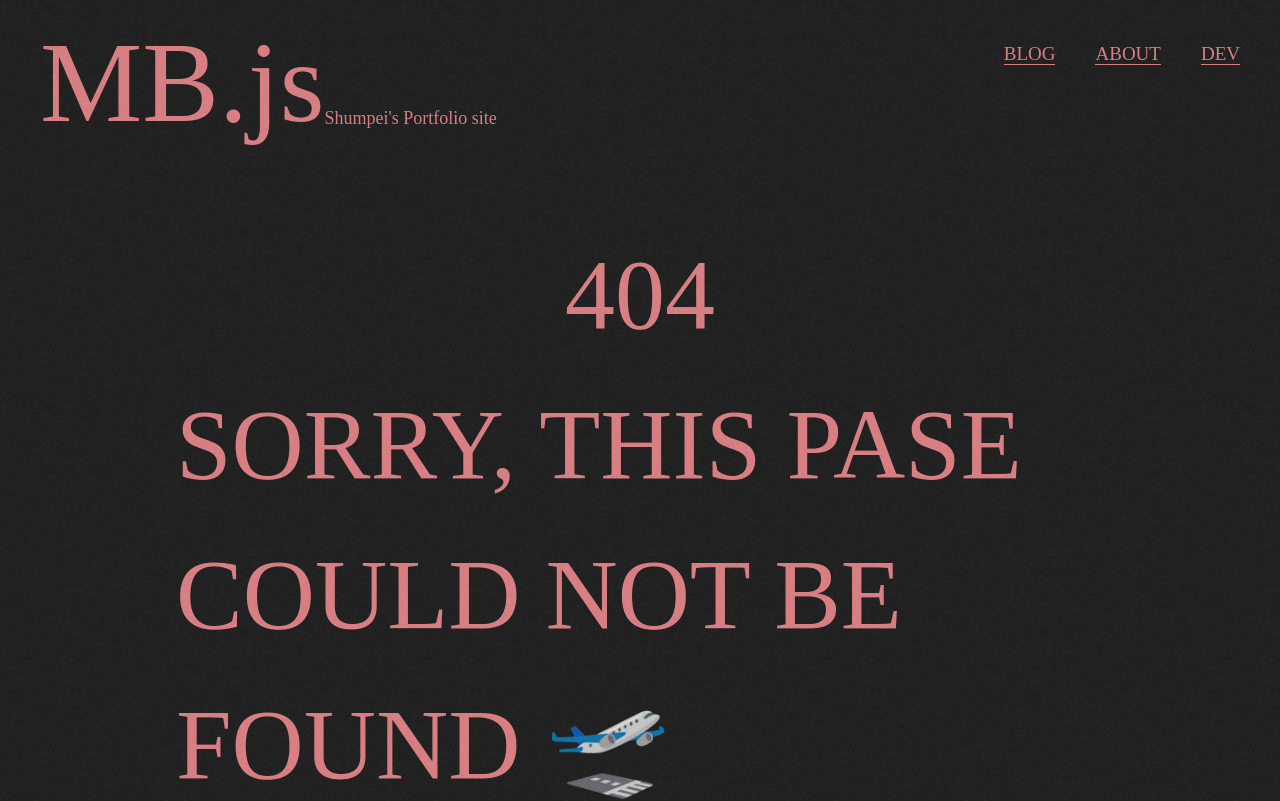
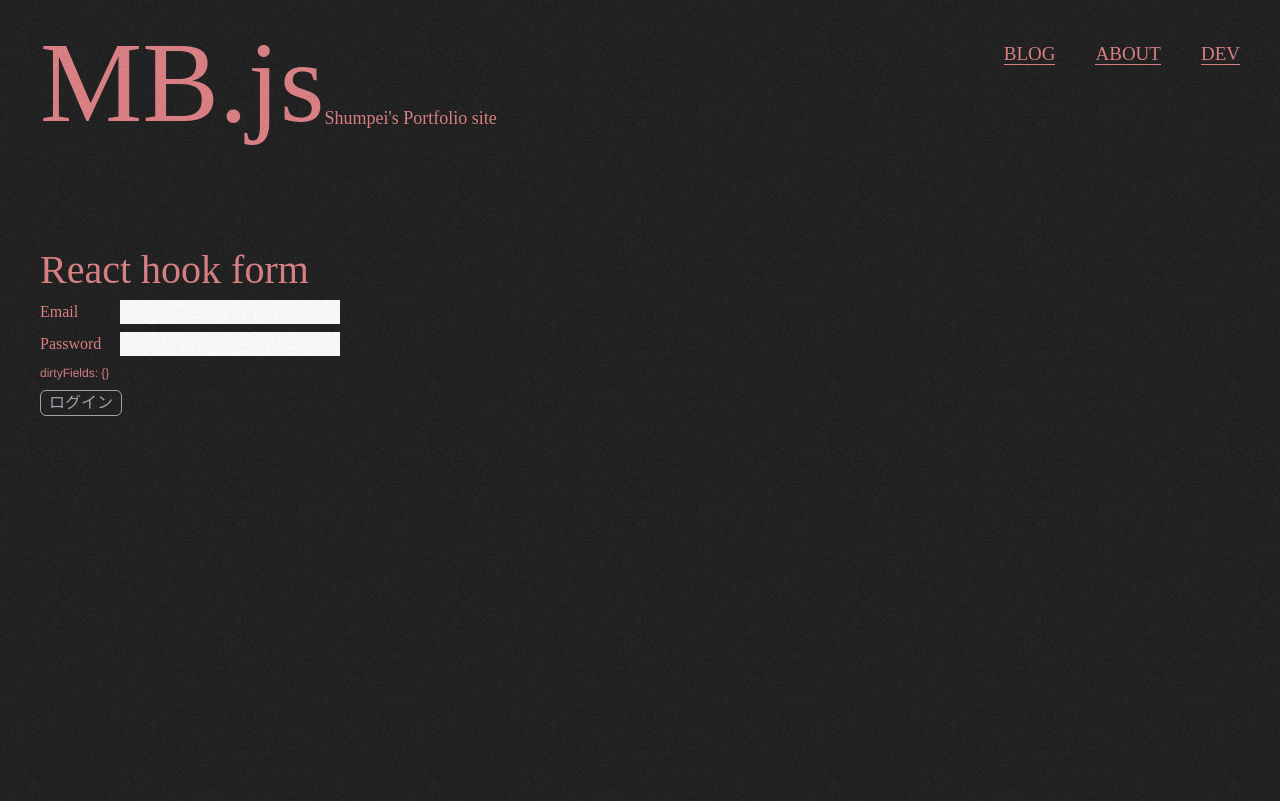
Before and after one commit to Shumpei0111/MBJS-2023, a Next.js app: page /dev/react-hook-form in a window 1280 px wide. Before the commit this address had no page. Shown: the top 801 px of the page. Built offline with nearby package versions, Linux system fonts and the light colour scheme; a web font is replaced by a local one.

Commit message:
feat: hookまわりについて学んだ

```diff
--- a/package.json
+++ b/package.json
@@ -15,6 +15,7 @@
     "@fortawesome/free-brands-svg-icons": "^6.4.2",
     "@fortawesome/free-solid-svg-icons": "^6.4.2",
     "@fortawesome/react-fontawesome": "^0.2.0",
+    "@hookform/resolvers": "^3.3.2",
     "@studio-freight/lenis": "^1.0.26",
     "@types/react": "18.2.20",
     "@types/react-dom": "18.2.7",
@@ -31,11 +32,13 @@
     "postcss": "8.4.27",
     "react": "18.2.0",
     "react-dom": "18.2.0",
+    "react-hook-form": "^7.47.0",
     "react-markdown": "^8.0.7",
     "remark-gfm": "^3.0.1",
     "tailwindcss": "3.3.3",
     "three": "^0.156.1",
-    "typescript": "5.1.6"
+    "typescript": "5.1.6",
+    "zod": "^3.22.4"
   },
   "devDependencies": {
     "@types/node": "^20.6.2",
--- /dev/null
+++ b/src/pages/dev/react-hook-form-with-zod/index.tsx
@@ -0,0 +1,79 @@
+import { SeoMeta } from '@/components/Seo';
+import { DefaultLayout } from '@/layout/default';
+import { zodResolver } from '@hookform/resolvers/zod';
+import { useForm } from 'react-hook-form';
+import * as z from 'zod';
+
+const loginSchema = z
+  .object({
+    email: z
+      .string()
+      .email({ message: '形式ちがうよ' })
+      .min(8, { message: '8文字いれてね' }),
+    password: z.string().min(8, { message: '8文字いれてね' }),
+    confirmPassword: z.string().min(8, { message: '8文字いれてね' }),
+  })
+  .refine((data) => data.password === data.confirmPassword, {
+    message: 'Password do not match',
+    path: ['confirmPassword'],
+  });
+
+type Login = z.infer<typeof loginSchema>;
+
+export default function ReactHookFormWithZod() {
+  const {
+    register,
+    handleSubmit,
+    formState: { errors },
+  } = useForm<Login>({
+    criteriaMode: 'all',
+    mode: 'onBlur',
+    resolver: zodResolver(loginSchema),
+  });
+
+  const onSubmit = handleSubmit((d) => console.log(d));
+
+  return (
+    <DefaultLayout>
+      <SeoMeta
+        pageTitle="React Hook Form with Zod"
+        pagePath={'dev/react-hook-form-with-zod'}
+      />
+      <section className="pt-[100px]">
+        <h2 className="text-40">React Hook Form with Zod</h2>
+        <form onSubmit={onSubmit} className="flex flex-col gap-2 items-start">
+          <div className="grid grid-cols-[80px_1fr_1fr] gap-2">
+            <label htmlFor="email">Email</label>
+            <input
+              id="email"
+              {...register('email', { required: true })}
+              className="w-220"
+            />
+            <p className="font-blog text-12">{errors.email?.message}</p>
+          </div>
+          <div className="grid grid-cols-[80px_1fr_1fr] gap-2">
+            <label htmlFor="password">Password</label>
+            <input
+              id="password"
+              {...register('password')}
+              type="password"
+              className="w-220"
+            />
+            <p className="font-blog text-12">{errors.password?.message}</p>
+          </div>
+          <div className="grid grid-cols-[80px_1fr_1fr] gap-2">
+            <label htmlFor="confirmPassword">confirmPassword</label>
+            <input
+              id="confirmPassword"
+              {...register('confirmPassword')}
+              type="password"
+              className="w-220"
+            />
+            <p>{errors.confirmPassword?.message}</p>
+          </div>
+          <button type="submit">ログイン</button>
+        </form>
+      </section>
+    </DefaultLayout>
+  );
+}
--- /dev/null
+++ b/src/pages/dev/react-hook-form/index.tsx
@@ -0,0 +1,115 @@
+import { SeoMeta } from '@/components/Seo';
+import { DefaultLayout } from '@/layout/default';
+import { SubmitHandler, useForm } from 'react-hook-form';
+
+type FormValues = {
+  email: string;
+  password: string;
+};
+
+export default function ReactHookForm() {
+  const {
+    register,
+    handleSubmit,
+    reset,
+    setError,
+    formState: { errors, dirtyFields, isValid, isSubmitting },
+  } = useForm<FormValues>({
+    criteriaMode: 'all',
+    mode: 'onBlur',
+  });
+
+  const onSubmit: SubmitHandler<FormValues> = (data) => {
+    // console.log(data);
+    // reset();
+    try {
+      throw new Error('エラーが発生しています。');
+      console.log(data);
+    } catch (error: any) {
+      setError('root.server', {
+        type: 'server',
+        message: error.message,
+      });
+      console.log(error.message);
+    }
+  };
+
+  return (
+    <DefaultLayout>
+      <SeoMeta pageTitle="React Hook Form" pagePath={'dev/react-hook-form'} />
+      <section className="pt-[100px]">
+        <div>
+          <h2 className="text-40">React hook form</h2>
+          <form
+            onSubmit={handleSubmit(onSubmit)}
+            className="flex flex-col gap-2 items-start"
+          >
+            <div className="grid grid-cols-[80px_1fr_1fr]">
+              <label htmlFor="email">Email</label>
+              <input
+                className="w-220"
+                type="email"
+                id="email"
+                {...register('email', {
+                  required: 'メールアドレスを入力してください！',
+                  pattern: {
+                    value:
+                      /** javascriptのmailアドレスの正規表現をそのまま使う */ /^[A-Z0-9._%+-]+@[A-Z0-9.-]+\.[A-Z]{2,}$/i,
+                    message: 'メールアドレスの形式が正しくありません。',
+                  },
+                })}
+              />
+              {errors.email?.message && <span>{errors.email.message}</span>}
+            </div>
+            <div className="grid grid-cols-[80px_1fr_1fr_1fr]">
+              <label htmlFor="password">Password</label>
+              <input
+                className="w-220"
+                id="password"
+                {...register('password', {
+                  required: {
+                    value: true,
+                    message: 'パスワードを入力してください！',
+                  },
+                  minLength: {
+                    value: 8,
+                    message: 'パスワードは8文字以上で入力してください!',
+                  },
+                  pattern: {
+                    value: /^[A-Za-z]+$/,
+                    message: 'アルファベットのみ入力してください。',
+                  },
+                })}
+                type="password"
+              />
+              {/* {errors.password?.message && (
+                <span>{errors.password.message}</span>
+              )} */}
+              {errors.password?.type === 'required' && (
+                <div>{errors.password.types?.required}</div>
+              )}
+              {errors.password?.types?.pattern && (
+                <div>{errors.password.types.pattern}</div>
+              )}
+              {errors.password?.type === 'minLength' && (
+                <div>8文字以上入力してください。</div>
+              )}
+            </div>
+            <div className="font-blog text-12">
+              dirtyFields: {JSON.stringify(dirtyFields, null, 2)}
+            </div>
+            <button
+              type="submit"
+              data-is-valid={isValid}
+              className="border border-primary data-[is-valid=false]:border-gray-400 px-2 rounded-md data-[is-valid=false]:cursor-not-allowed data-[is-valid=false]:text-gray-400"
+              disabled={!isValid || isSubmitting}
+            >
+              ログイン
+            </button>
+            {errors.root?.server && <span>{errors.root.server.message}</span>}
+          </form>
+        </div>
+      </section>
+    </DefaultLayout>
+  );
+}
--- /dev/null
+++ b/src/pages/dev/react-hook-form2/index.tsx
@@ -0,0 +1,44 @@
+import { SeoMeta } from '@/components/Seo';
+import { DefaultLayout } from '@/layout/default';
+import { useForm } from 'react-hook-form';
+
+type FormData = {
+  showAge: boolean;
+  age: string;
+};
+
+export default function ReactHookForm2() {
+  const {
+    register,
+    watch,
+    handleSubmit,
+    formState: { errors },
+  } = useForm<FormData>();
+
+  const watchShowAge = watch('showAge', false);
+
+  const onSubmit = handleSubmit((d) => console.log(d));
+
+  return (
+    <DefaultLayout>
+      <SeoMeta pageTitle="React Hook Form2" pagePath={'dev/react-hook-form2'} />
+      <section className="pt-[100px]">
+        <form onSubmit={onSubmit}>
+          <div>
+            <h2 className="text-40">React hook form</h2>
+            <input type="checkbox" {...register('showAge')} />
+          </div>
+          {watchShowAge && (
+            <div>
+              <input type="number" {...register('age', { min: 50 })} />
+              {errors.age && <span>50以上を選択して</span>}
+            </div>
+          )}
+          <div>
+            <button type="submit">そうしん</button>
+          </div>
+        </form>
+      </section>
+    </DefaultLayout>
+  );
+}
--- /dev/null
+++ b/src/pages/dev/react-use-callback-and-usememo/index.tsx
@@ -0,0 +1,57 @@
+import { SeoMeta } from '@/components/Seo';
+import { DefaultLayout } from '@/layout/default';
+import { useCallback, useMemo, useState } from 'react';
+
+export default function ReactUseCallbackAndUseMemo() {
+  const [count, setCount] = useState(0);
+
+  const increment = useCallback(() => {
+    console.log('useCallback');
+
+    setCount((p) => p + 1);
+  }, []);
+
+  const [count2, setCount2] = useState(0);
+
+  const doubleCount = useMemo(() => {
+    console.log('useMemo');
+    return count2 * 2;
+  }, [count2]);
+
+  return (
+    <DefaultLayout>
+      <SeoMeta
+        pageTitle="React useCallback and useMemo"
+        pagePath={'dev/react-use-callback-and-usememo'}
+      />
+      <section className="pt-[100px]">
+        <h2 className="text-40">react use callback and usememo</h2>
+        <div>
+          <h3 className="text-30">useCallback</h3>
+          <div className="grid grid-cols-[80px_180px] items-center">
+            <p className="text-20">count: {count}</p>
+            <button
+              className="font-blog border-1 border-primary rounded-3xl px-2 py-1"
+              onClick={increment}
+            >
+              increment
+            </button>
+          </div>
+        </div>
+        <div className="pt-10">
+          <h3 className="text-30">useMemo</h3>
+          <div className="grid grid-cols-[80px_130px_180px] items-center">
+            <p className="text-20">count2: {count2}</p>
+            <p className="text-20">doubleCount: {doubleCount}</p>
+            <button
+              className="font-blog border-1 border-primary rounded-3xl px-2 py-1"
+              onClick={() => setCount2((p) => 1 + p)}
+            >
+              increment
+            </button>
+          </div>
+        </div>
+      </section>
+    </DefaultLayout>
+  );
+}
```
Also changed, not shown: 1 other file (tests, documents, lock files or other folders).
